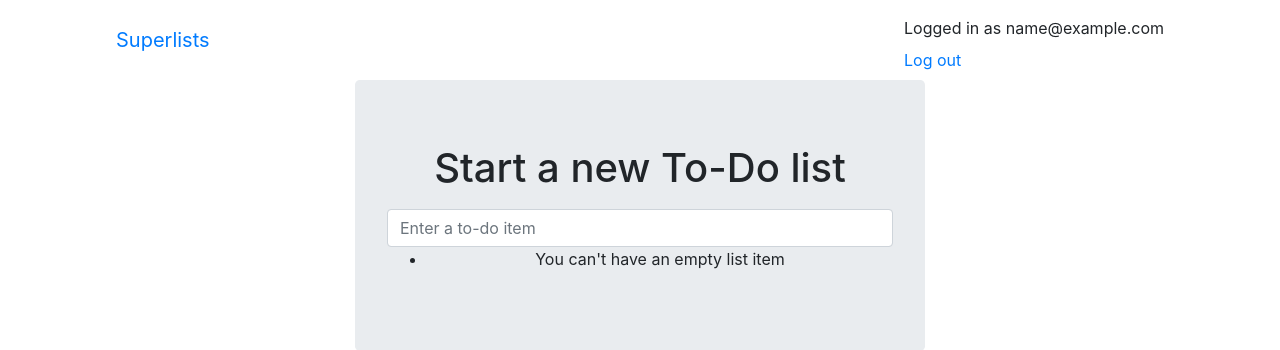
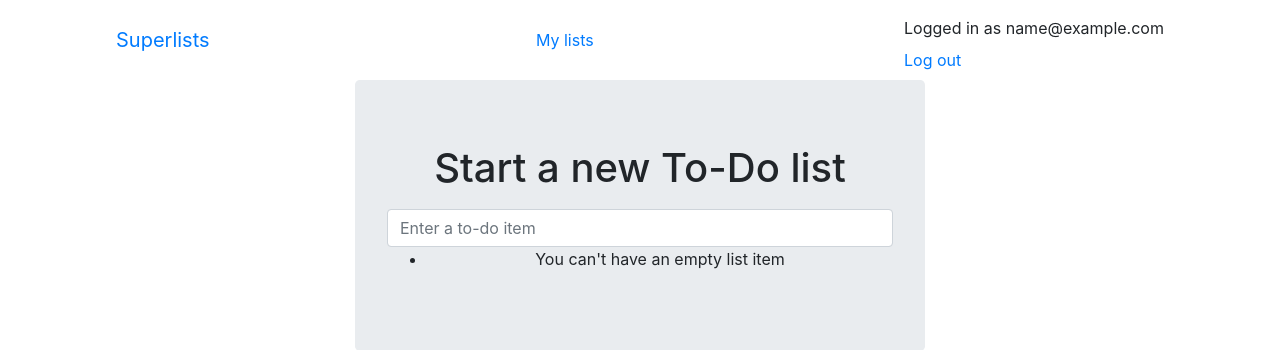
Before and after one commit to kvrasuli/superlists, a Django app: page /lists/new in a window 1280 px wide. Shown: the top 350 px of the page. Run offline with Django 3.2, Linux system fonts and the light colour scheme; the visitor is signed in with stand-in values (Sample User, id 1); some libraries are stand-ins or nearby versions.

Commit message:
URL, представление-заготовка и примерные шаблоны для my_lists

```diff
--- a/functional_tests/test_my_lists.py
+++ b/functional_tests/test_my_lists.py
@@ -45,7 +45,7 @@ class MyListsTest(FunctionalTest):
         first_list_url  = self.browser.current_url
 
         #Она замечает ссылку на мои списки в первый раз
-        self.browser.find_element_by_link_text('Mylists').click()
+        self.browser.find_element_by_link_text('My lists').click()
 
         #Она видит, что ее список находится там, и он назван на основе первого элемента списка
         self.wait_for(lambda: self.browser.find_element_by_link_text('Reticulate splines'))
--- a/lists/templates/base.html
+++ b/lists/templates/base.html
@@ -14,6 +14,9 @@
 				<div class="container-fluid">
 					<a class="navbar-brand" href="/">Superlists</a>
 					{% if user.email %}
+						<ul class="nav navbar-nav navbar-left">
+							<li><a href="{% url 'my_lists' user.email %}">My lists</a></li>
+						</ul>
 						<ul class="nav navbar-nav navbar-right">
 							<li class="navbar-text">Logged in as {{ user.email }}</li>
 							<li><a href="{% url 'logout' %}">Log out</a></li>
@@ -44,6 +47,7 @@
 				<div class="col-md-6 offset-md-3 jumbotron">
 					<div class="text-center">
 						<h1>{% block header_text %}{% endblock %}</h1>
+						{% block list_form %}
 							<form method="POST" action="{% block form_action %}{% endblock %}">
 								{{ form.text }}
 								{% csrf_token %}
@@ -53,12 +57,19 @@
 									</div>
 								{% endif %}
 							</form>
+						{% endblock %}
 					</div>
 				</div>
 			</div>
 			<div class="row">
 				<div class="col-md-6 offset-md-3">
 					{% block table %}
+					{% endblock %}
+				</div>
+			</div>
+			<div class="row">
+				<div class="col-md-6 offset-md-3">
+					{% block extra_content %}
 					{% endblock %}
 				</div>
 			</div>
--- a/lists/urls.py
+++ b/lists/urls.py
@@ -4,4 +4,5 @@ from lists import views
 urlpatterns = [
     url(r'^new$', views.new_list, name='new_list'),
     url(r'(\d+)/$', views.view_list, name='view_list'),
+    url(r'^users/(.+)/$', views.my_lists, name='my_lists')
 ]
--- a/lists/views.py
+++ b/lists/views.py
@@ -29,3 +29,7 @@ def view_list(request, list_id):
             form.save()
             return redirect(list_)
     return render(request, 'list.html', {'list': list_, 'form': form})
+
+def my_lists(request, email):
+    '''представление "моих списков"'''
+    return render(request, 'my_lists.html')
```
Also changed, not shown: lists/tests/test_views.py (+7 -0 lines). Lines whose indentation alone changed are shown as unchanged.
